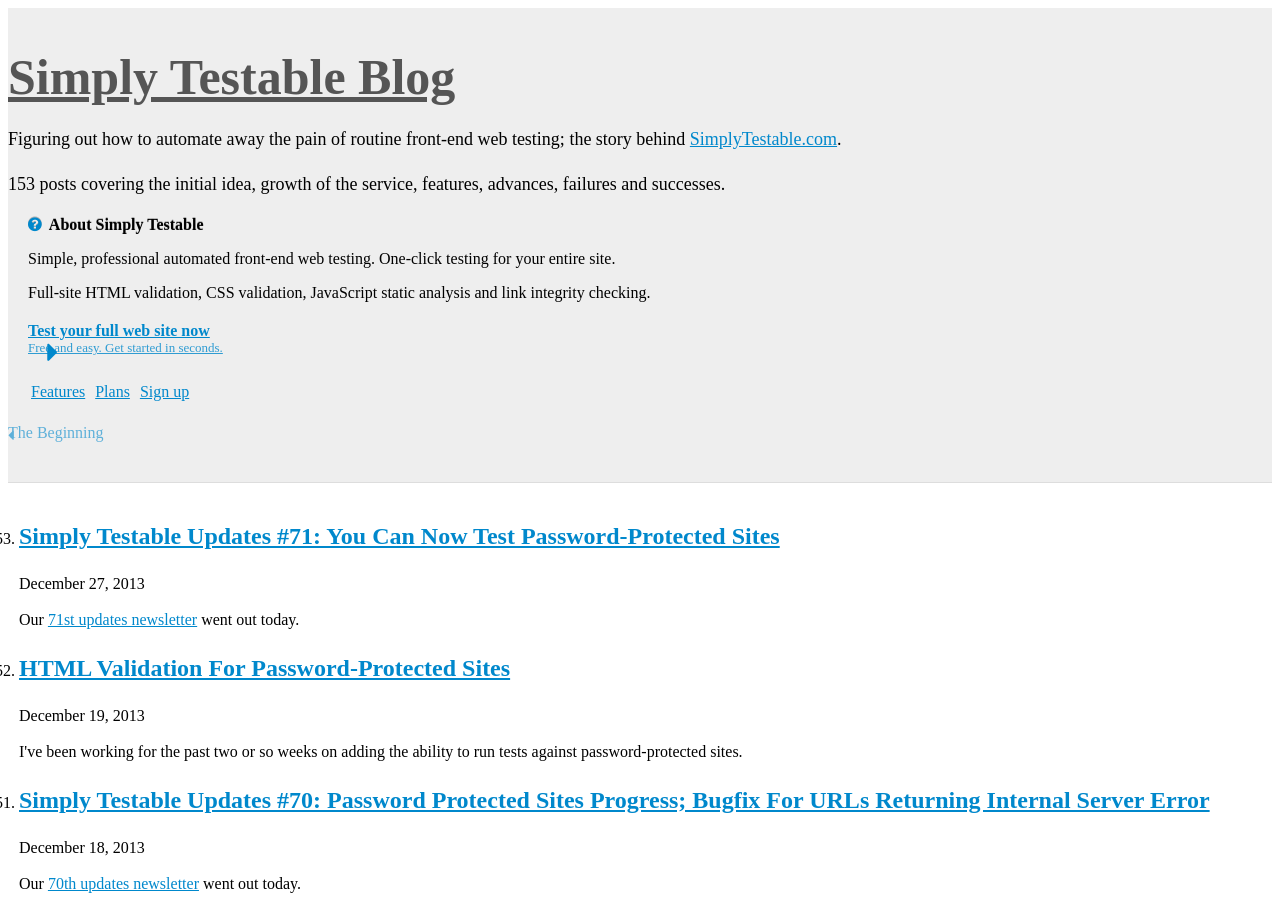
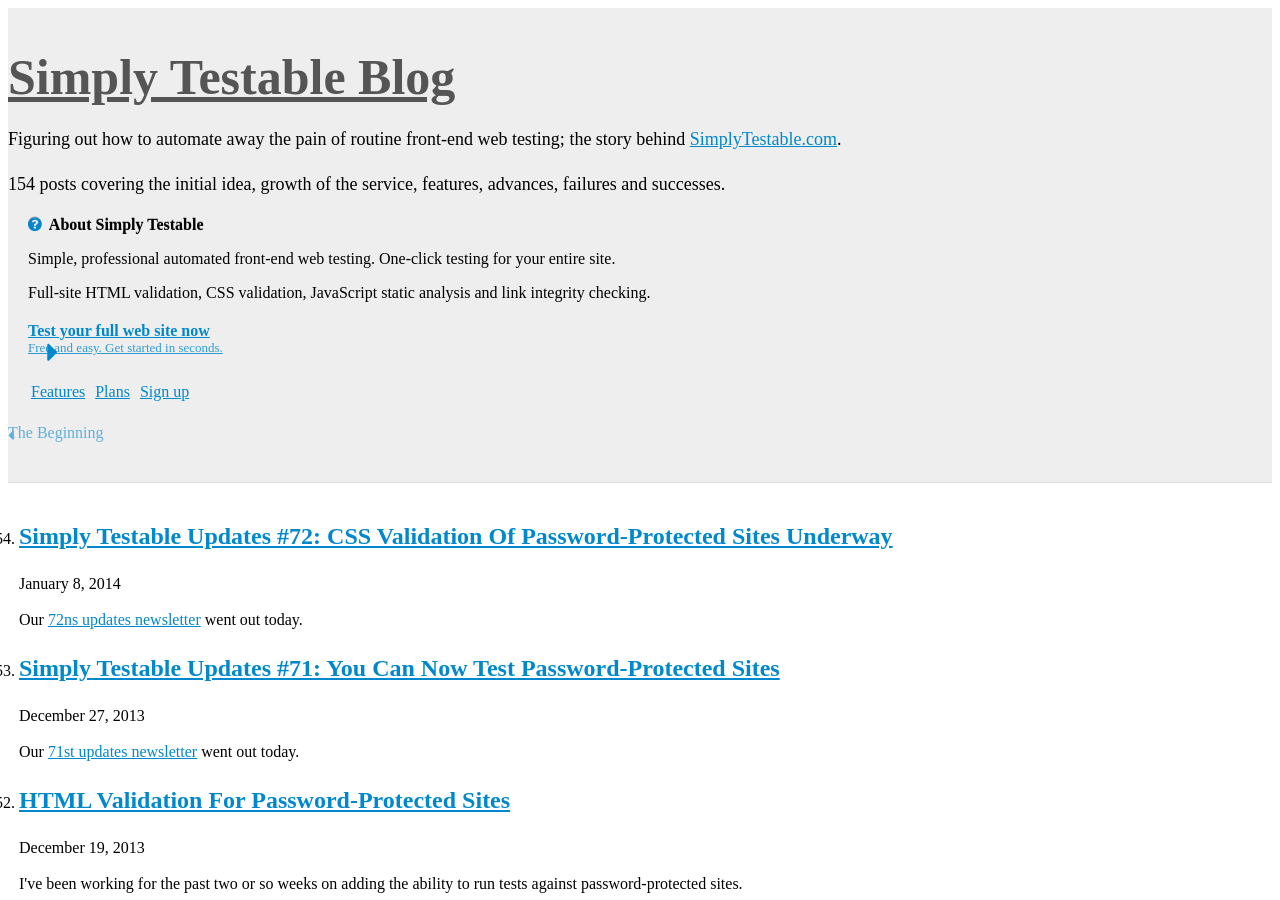
Before and after one commit to webignition/blog.simplytestable.com, a Jekyll site: the page built from archive/index.html, in a window 1280 px wide and 900 px high. Built offline with Jekyll 4.4.1, drawn with Linux system fonts in a browser that asks for light colours; nearby versions of some CDN libraries; comment, search, counter and statistics services are not loaded; a style sheet for code colours, icons or effects is not loaded; some of the changed text lies outside the part shown.

Commit message:
72nd newsletter notification

```diff
--- a/archive/index.html
+++ b/archive/index.html
@@ -6,6 +6,28 @@ is_archive: true
 <ol class="archive">
 
 
+    <li value="154">
+        <h2><a href="/simply-testable-updates-72/">Simply Testable Updates #72: CSS Validation Of Password-Protected Sites Underway </a></h2>
+        <p class="post-date">January  8, 2014</p>
+
+
+
+
+
+
+
+
+
+    <p>
+        Our <a href="http://us5.campaign-archive1.com/?u=ac75e33d993d2b502e333ddd0&amp;id=d0d2384f66">72ns updates newsletter</a> went out today.
+    </p>
+
+
+
+
+    </li>
+
+
     <li value="153">
         <h2><a href="/simply-testable-updates-71/">Simply Testable Updates #71: You Can Now Test Password-Protected Sites </a></h2>
         <p class="post-date">December 27, 2013</p>
```
Also changed, not shown: _posts/2014-01-08-simply-testable-updates-72.html (added, +15 -0 lines), sitemap.xml (+7 -3 lines).
